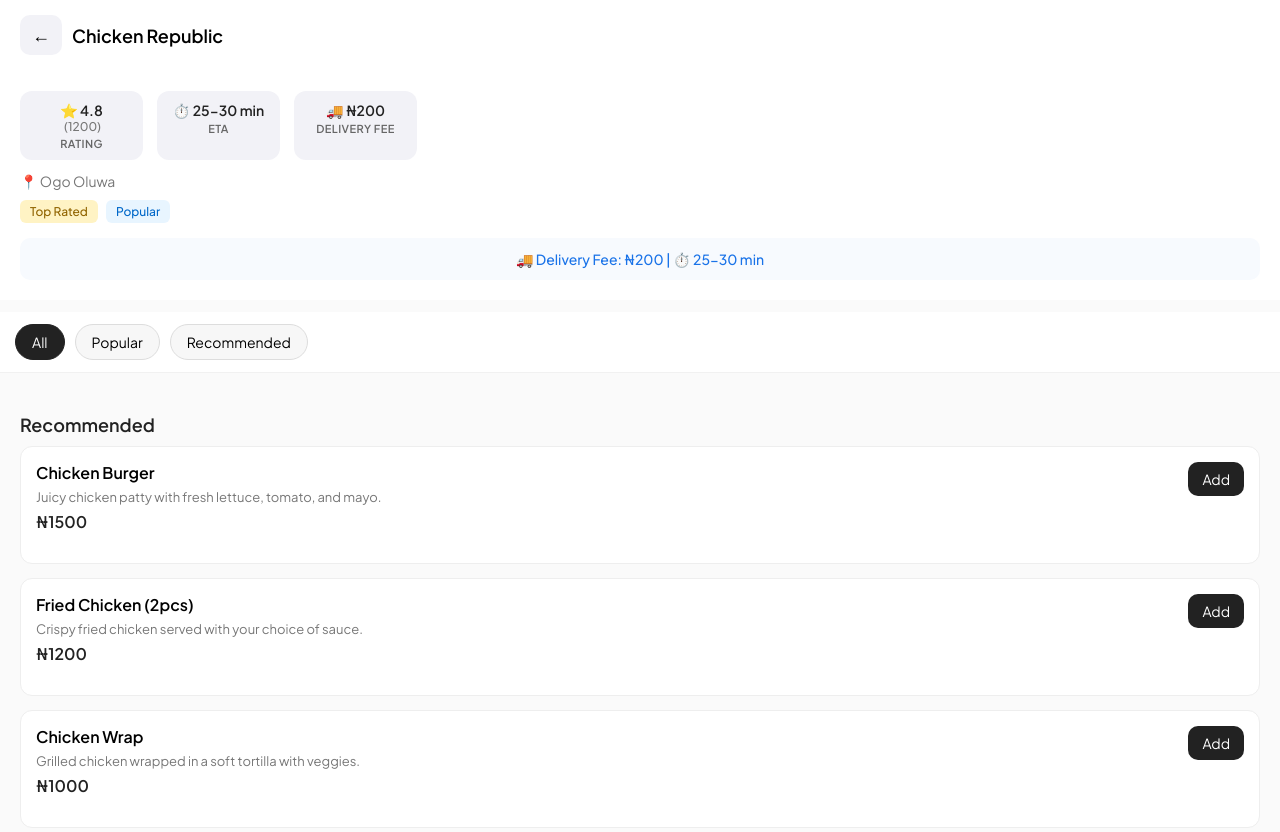
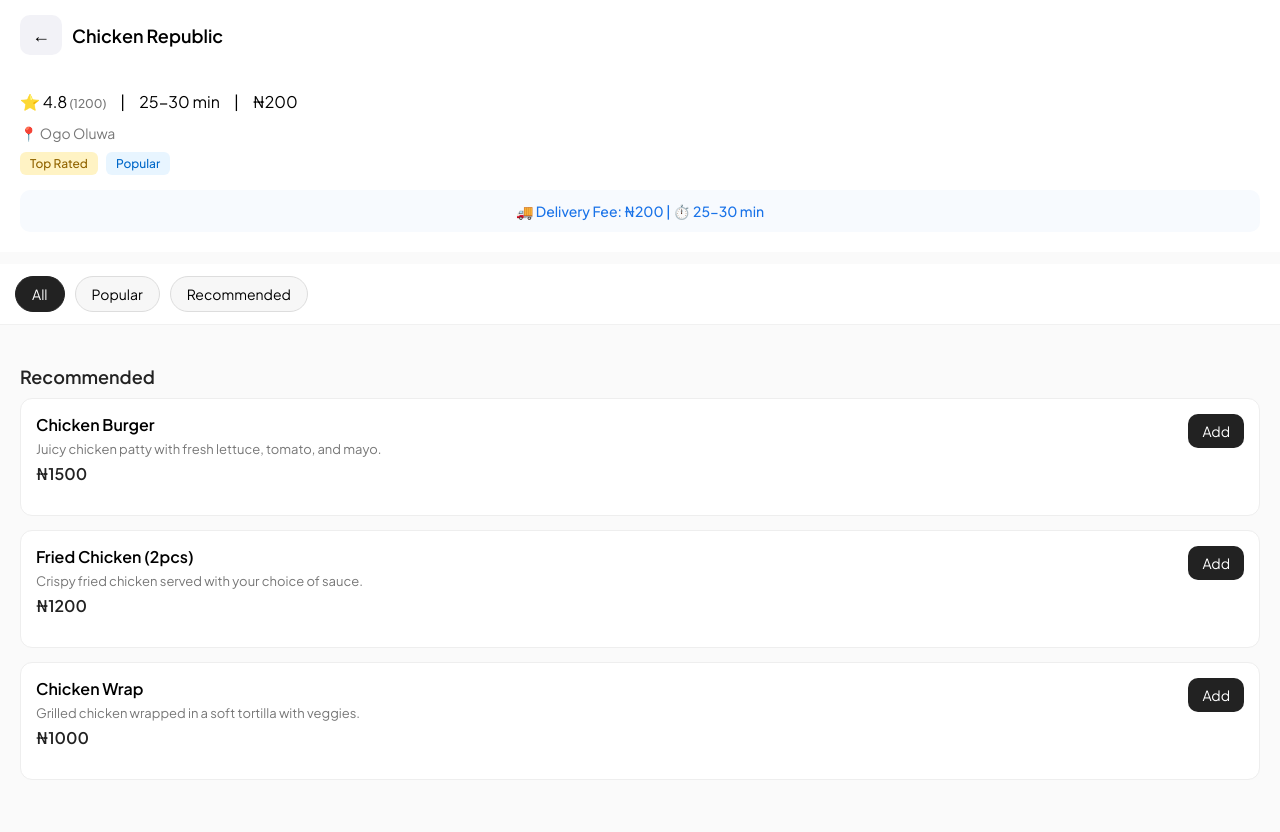
Before and after one commit to ay30bg/droppa, a React (Create React App) app: page /details/1 in a window 1280 px wide. Shown: the top 832 px of the page. Built offline with nearby package versions, Linux system fonts and the light colour scheme.

Commit message:
Update RestaurantDetails.jsx

```diff
--- a/src/pages/RestaurantDetails.jsx
+++ b/src/pages/RestaurantDetails.jsx
@@ -77,36 +77,35 @@ export default function RestaurantDetails() {
   return (
     <div className="cd-page" ref={scrollRef}>
 
-      {/* ---------- HEADER ---------- */}
+      {/* HEADER */}
       <div className={`cd-header ${shrunk ? "shrunk" : ""}`}>
         <button onClick={() => navigate(-1)} className="cd-back">←</button>
         <span className="cd-title">{restaurant.name}</span>
       </div>
 
-      {/* ---------- RESTAURANT INFO ---------- */}
+      {/* RESTAURANT INFO */}
       <div className="cd-rest-info">
 
-        {/* Rating | ETA | Delivery fee */}
+        {/* RATING | ETA | DELIVERY FEE */}
         <div className="cd-sub-info">
-          <div className="cd-info-box">
-            ⭐ {restaurant.rating}{" "}
+          <span className="cd-rating">
+            ⭐ {restaurant.rating}
             <span className="cd-orders">({restaurant.orders})</span>
-            <span className="cd-info-label">Rating</span>
-          </div>
+          </span>
 
-          <div className="cd-info-box">
-            ⏱️ {restaurant.time}
-            <span className="cd-info-label">ETA</span>
-          </div>
+          <span className="cd-separator">|</span>
 
-          <div className="cd-info-box">
-            🚚 ₦200
-            <span className="cd-info-label">Delivery Fee</span>
-          </div>
+          <span className="cd-eta">{restaurant.time}</span>
+
+          <span className="cd-separator">|</span>
+
+          <span className="cd-fee">₦200</span>
         </div>
 
+        {/* STREET */}
         <div className="cd-street-info">📍 {restaurant.street}</div>
 
+        {/* TAGS */}
         <div className="cd-tags">
           {restaurant.rating >= 4.8 && (
             <span className="cd-badge top-rated">Top Rated</span>
@@ -116,18 +115,19 @@ export default function RestaurantDetails() {
           )}
         </div>
 
+        {/* CLOSED OR DELIVERY BOX */}
         {isClosed ? (
           <div className="cd-closed-banner">
             Closed — Opens tomorrow morning
           </div>
         ) : (
           <div className="cd-delivery-box">
-            🚚 Delivery Fee: ₦200 | ⏱️ {restaurant.time}
+            <span>🚚 Delivery Fee: ₦200 | ⏱️ {restaurant.time}</span>
           </div>
         )}
       </div>
 
-      {/* ---------- CATEGORY SCROLLER ---------- */}
+      {/* CATEGORIES */}
       <div className="cd-categories">
         {categories.map((cat) => (
           <button
@@ -140,7 +140,7 @@ export default function RestaurantDetails() {
         ))}
       </div>
 
-      {/* ---------- MENU LIST ---------- */}
+      {/* MENU */}
       <div className="cd-menu-section">
         {loading ? (
           <>
@@ -191,7 +191,7 @@ export default function RestaurantDetails() {
         )}
       </div>
 
-      {/* ---------- CART BAR ---------- */}
+      {/* CART BAR */}
       {cart.length > 0 && (
         <div className="cd-cart-bar" onClick={() => alert("Checkout modal…")}>
           <div>{cart.reduce((acc, it) => acc + it.qty, 0)} item(s)</div>
```
